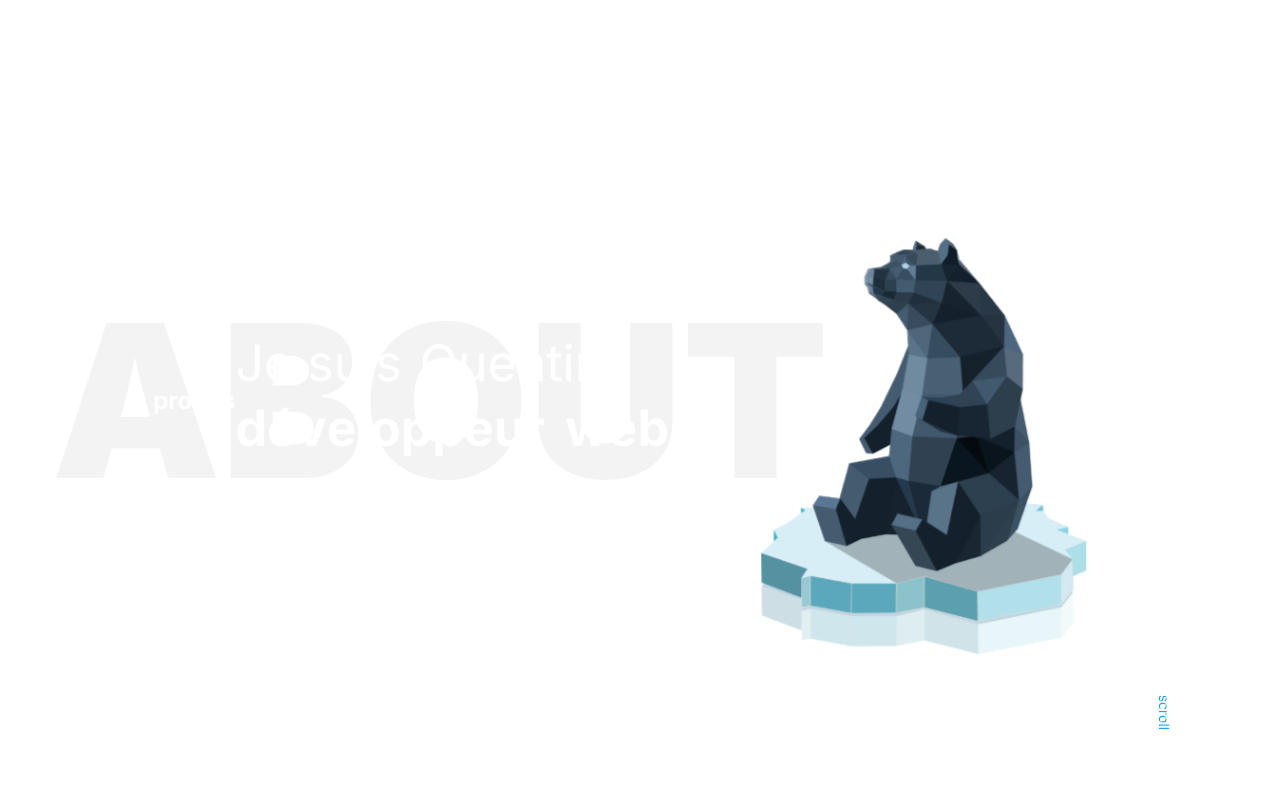
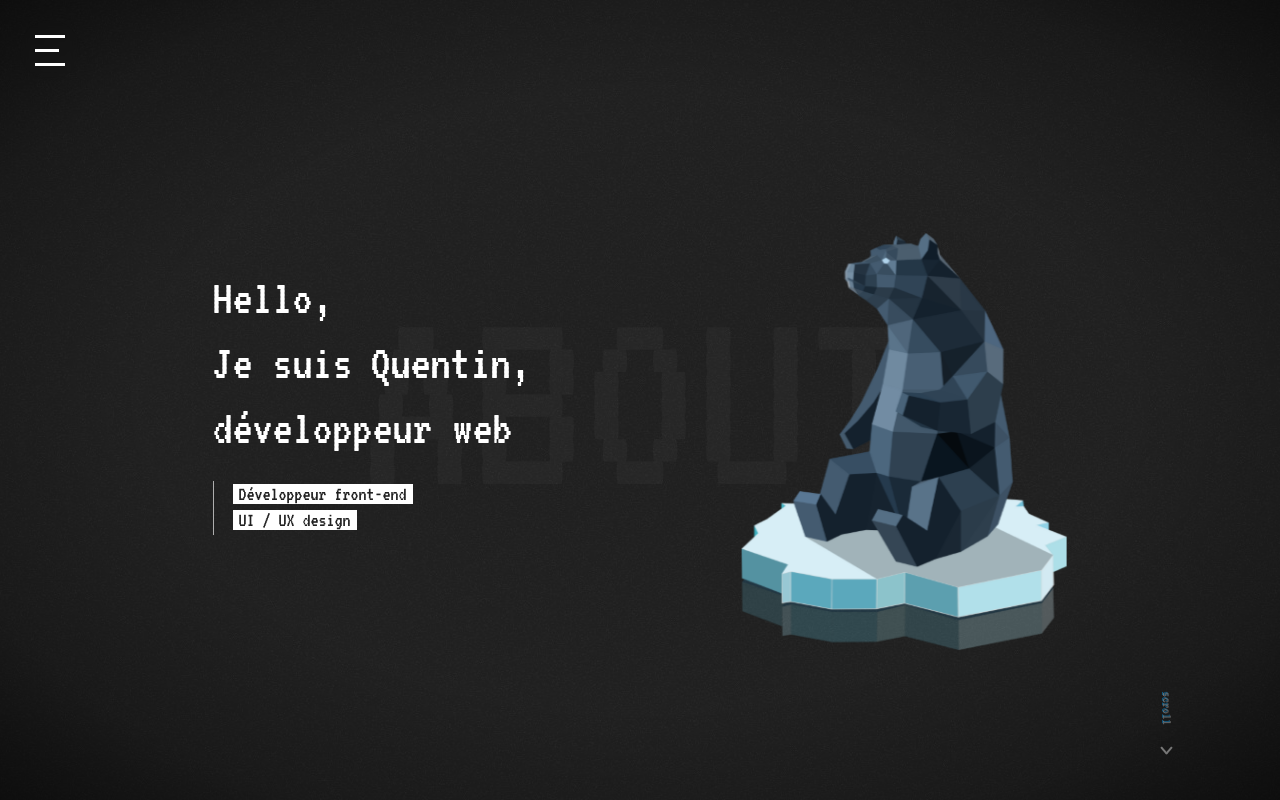
Before and after one commit to Qintavius/portfolio_2K23, a React (Create React App) app: page / in a window 1280 px wide. Shown: the top 800 px of the page. Built offline with nearby package versions, Linux system fonts and the light colour scheme.

Commit message:
[UPDATE] Add h2 titles for each pages to accessibility only

```diff
--- a/src/styles/style.scss
+++ b/src/styles/style.scss
@@ -5,117 +5,142 @@
   margin: 0;
   padding: 0;
   list-style-type: none;
+  font-family: "VT323", monospace;
+  font-weight: 400;
+}
+
+html {
+  background: var(--layout);
 }
 
 body {
-  font-family: "Inter", sans-serif;
   overflow-x: hidden;
-}
-
-// Main app container
-
-.main {
-  background-color: var(--layout);
-  // border-top-right-radius: 30px;
-  // border-bottom-right-radius: 30px;
-  // width: 80vw;
-  // height: 80vh;
-}
-
-// Pages scroll snap
-
-.page {
-  position: relative;
-  overflow-y: auto;
-  min-height: 100vh;
-  height: 100vh;
-  width: 100%;
-  -ms-overflow-style: none;
-  scrollbar-width: none;
-  @include desktop {
-    overscroll-behavior-y: contain;
-    scroll-snap-type: y mandatory;
-  }
   &::-webkit-scrollbar {
     display: none;
   }
 }
 
-// Pages wrapper background
+.page {
+  position: relative;
+  -ms-overflow-style: none;
+  scrollbar-width: none;
+  z-index: 10;
+
+  &::after {
+    content: "";
+    background-image: url(../img/noise.jpg);
+    width: 300%;
+    height: 300%;
+    left: -50%;
+    top: -100%;
+    animation: grain 8s steps(10) infinite;
+    opacity: 0.3;
+    position: fixed;
+    z-index: -1;
+  }
+
+  &::before {
+    content: "";
+    position: fixed;
+    width: 100%;
+    height: 100lvh;
+    background-image: radial-gradient(
+        transparent 65%,
+        rgba(0, 0, 0, 0.301) 100%
+      ),
+      radial-gradient(
+        ellipse,
+        rgba(0, 0, 0, 0.075) 50%,
+        rgba(0, 0, 0, 0.438) 100%
+      );
+    z-index: 0;
+
+    @include desktop {
+      background-image: radial-gradient(
+          transparent 80%,
+          rgba(0, 0, 0, 0.301) 100%
+        ),
+        radial-gradient(
+          ellipse,
+          rgba(0, 0, 0, 0.075) 55%,
+          rgba(0, 0, 0, 0.438) 100%
+        );
+    }
+  }
+}
+
+// Section wrapper
 
 .wrapper {
   display: flex;
+  position: relative;
   flex-direction: column;
-  position: relative;
   justify-content: center;
   width: 100%;
-  height: 100vh;
+  height: 100svh;
   color: var(--text-content);
   overflow: hidden;
-  z-index: 0;
-  @include desktop {
-    scroll-snap-align: center;
-  }
-  &::before {
+
+  &:before,
+  &:after {
     content: "";
     position: absolute;
-    left: -44px;
-    top: -4px;
+    left: -48px;
+    top: -8px;
     writing-mode: vertical-lr;
     text-orientation: mixed;
-    font-size: clamp(11.25rem, 10.3919rem + 3.6613vw, 16.25rem);
-    font-weight: 900;
+    font-size: clamp(15rem, 13.5555rem + 6.1633vw, 17.5rem);
     color: var(--layout-text);
-    transform: translateY(-100%);
     z-index: -1;
     transition: all 1s;
+
     @include desktop {
       display: flex;
-      left: initial;
-      width: 100%;
-      top: 0;
-      right: 200px;
-      bottom: 0;
-      writing-mode: horizontal-tb;
       align-items: center;
       justify-content: center;
+      left: initial;
+      top: initial;
+      width: 100%;
+      writing-mode: horizontal-tb;
     }
   }
-  // &--show:before {
-  //   transform: translateY(0);
-  //   @include desktop {
-  //     transform: translateY(0);
-  //     right: initial;
-  //     left: initial;
-  //   }
-  // }
+}
+
+// Sections titles for accessibility
+
+h2 {
+  position: absolute;
+  visibility: hidden;
+  height: 0;
+  width: 0;
 }
 
 //  Font import
 
-// Open sans :
+// Monospace :
 // - regular 400
-// - medium 500
-// - bold 700
-// - bolder 900
 
-@import url("https://fonts.googleapis.com/css2?family=Inter:wght@400;500;600;700;900&display=swap");
+@import url("https://fonts.googleapis.com/css2?family=VT323&display=swap");
 
 // Colors variables
 
 :root {
   --layout: #252525;
+  --layout-body: rgb(0, 0, 0);
   --layout-text: rgba(104, 104, 104, 0.08);
   --layout-text-in-deep: rgba(143, 143, 143, 0.075);
+  --layout-menu: rgb(32, 32, 32);
 
-  --text-content: #fff;
-  --text-color: #1199e4;
+  --text-content: rgb(255, 255, 255);
+  --text-color: rgb(17, 153, 228);
+  --text-menu: rgb(158, 158, 158);
 
   --more-color: #0c76a0;
   --repo-color: #138f0e;
-  --mail-color: #b33e3e;
+  --mail-color: #b4a23b;
 
   --scroll-line: rgba(255, 255, 255, 0.637);
+  --menu-line: rgb(48, 48, 48);
 
   --water-surface-color: rgb(0, 0, 0);
   --water-surface-gradient: linear-gradient(
@@ -156,3 +181,117 @@ a {
     transform: translate(3%, -1%);
   }
 }
+
+@keyframes glitch {
+  0% {
+    text-shadow: 2px 0px 0 rgba(255, 0, 0, 0), -2px -1px 0 rgba(0, 255, 0, 0),
+      -1px 2px 0 rgba(0, 0, 255, 0);
+  }
+  14% {
+    text-shadow: 2px 0px 0 rgba(255, 0, 0, 0.75),
+      -2px -1px 0 rgba(0, 255, 0, 0.75), -1px 2px 0 rgba(0, 0, 255, 0.75);
+  }
+  15% {
+    text-shadow: -2px -1px 0 rgba(255, 0, 0, 0.75),
+      1px 1px 0 rgba(0, 255, 0, 0.75), -2px -2px 0 rgba(0, 0, 255, 0.75);
+  }
+  49% {
+    text-shadow: -2px -1px 0 rgba(255, 0, 0, 0.75),
+      1px 1px 0 rgba(0, 255, 0, 0.75), -2px -2px 0 rgba(0, 0, 255, 0.75);
+  }
+  50% {
+    text-shadow: 1px 2px 0 rgba(255, 0, 0, 0.75),
+      2px 0px 0 rgba(0, 255, 0, 0.75), 0px -2px 0 rgba(0, 0, 255, 0.75);
+  }
+  99% {
+    text-shadow: 1px 2px 0 rgba(255, 0, 0, 0.75),
+      2px 0px 0 rgba(0, 255, 0, 0.75), 0px -2px 0 rgba(0, 0, 255, 0.75);
+  }
+  100% {
+    text-shadow: 0px 0px 0 rgba(255, 0, 0, 0), -0px -0px 0 rgba(0, 255, 0, 0),
+      0px 0px 0 rgbrgba(0, 0, 255, 0);
+  }
+}
+
+@keyframes glitch-first {
+  0% {
+    transform: translate(0px, 0px);
+  }
+  14% {
+    transform: translate(0px, -1px);
+  }
+  15% {
+    transform: translate(-1.5px, -0.5px);
+  }
+  49% {
+    transform: translate(-1.5px, -0.5px);
+  }
+  50% {
+    transform: translate(1.5px, 0px);
+  }
+  99% {
+    transform: translate(0px, 0px);
+  }
+  100% {
+  }
+}
+
+@keyframes glitch-last {
+  0% {
+    transform: translate(0px, 0px);
+  }
+  14% {
+    transform: translate(0px, 1px);
+  }
+  15% {
+    transform: translate(1.5px, 0.5px);
+  }
+  49% {
+    transform: translate(1.5px, 0.5px);
+  }
+  50% {
+    transform: translate(1.5px, 0.5px);
+  }
+  99% {
+    transform: translate(-1.5px, 0px);
+  }
+  100% {
+    transform: translate(0px, 0px);
+  }
+}
+
+@keyframes grain {
+  0% {
+    transform: translate(0, 0);
+  }
+  10% {
+    transform: translate(-5%, -10%);
+  }
+  20% {
+    transform: translate(-15%, 5%);
+  }
+  30% {
+    transform: translate(7%, -25%);
+  }
+  40% {
+    transform: translate(-5%, 25%);
+  }
+  50% {
+    transform: translate(-15%, 10%);
+  }
+  60% {
+    transform: translate(15%, 0%);
+  }
+  70% {
+    transform: translate(0%, 15%);
+  }
+  80% {
+    transform: translate(3%, 35%);
+  }
+  90% {
+    transform: translate(-10%, 10%);
+  }
+  100% {
+    transform: translate(0, 0);
+  }
+}
```
